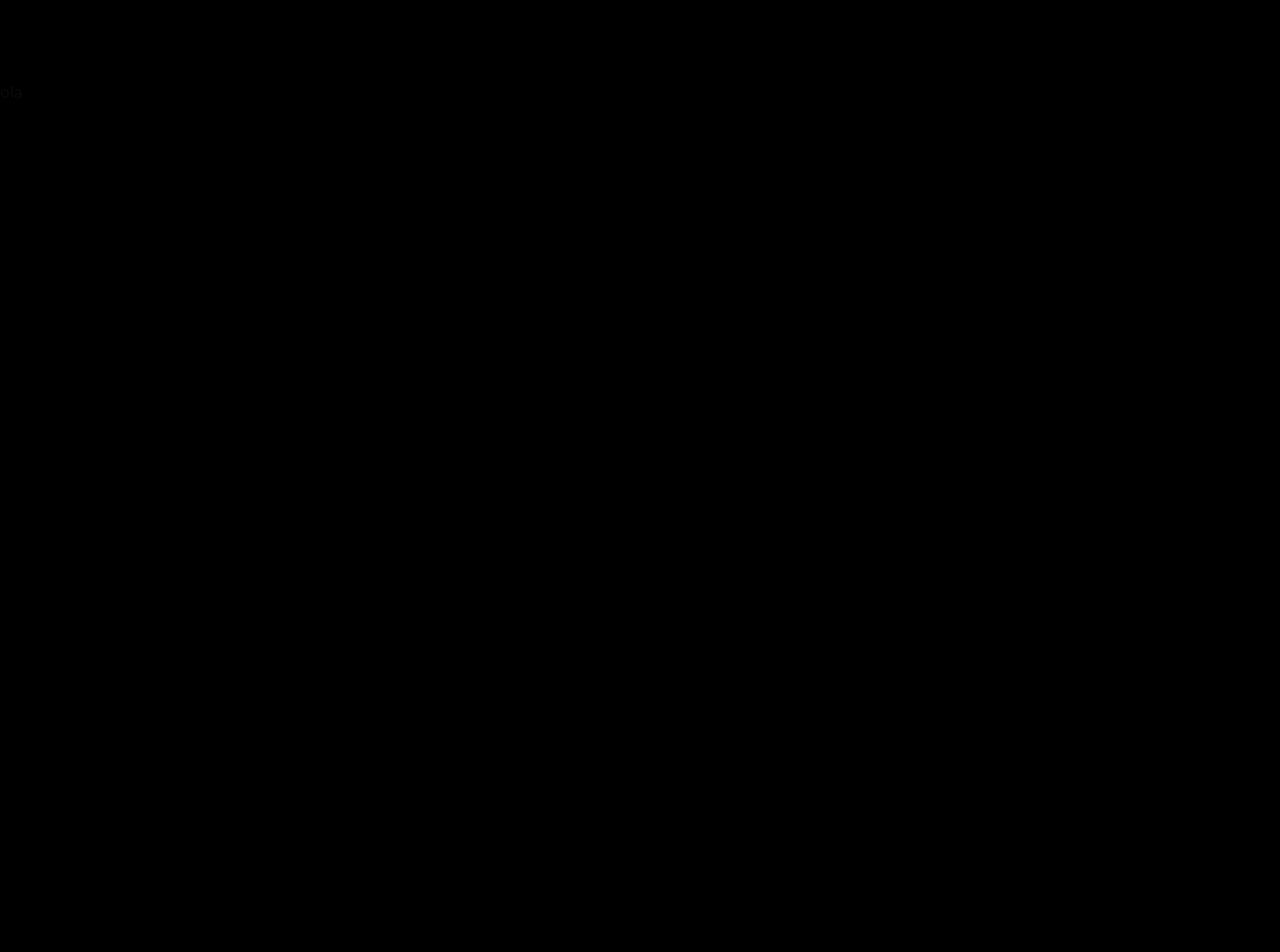
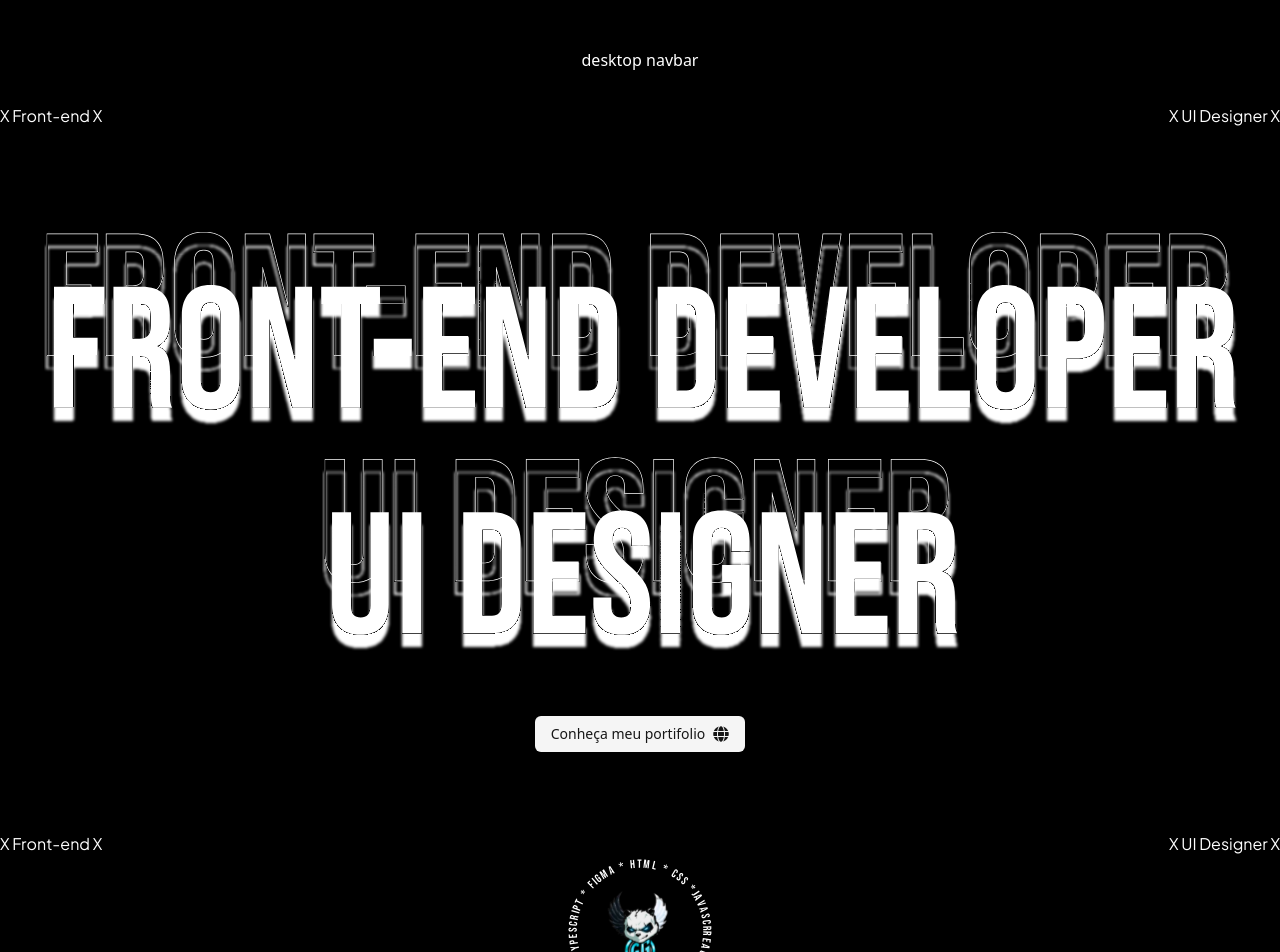
Before and after one commit to DevGustavoGantois/DevGustavoGantois_3.0, a Next.js app: page / in a window 1280 px wide. Shown: the top 952 px of the page. Before the commit the page ends 800 px from the top, so only its background shows below. Built offline with nearby package versions, Linux system fonts and the light colour scheme.

Commit message:
feat:Create HomeSection layout

```diff
--- a/src/app/globals.css
+++ b/src/app/globals.css
@@ -1,6 +1,18 @@
 @tailwind base;
 @tailwind components;
 @tailwind utilities;
+
+::-webkit-scrollbar {
+  width: 8px;
+  background-color: #000;
+  border-radius: 999px;
+}
+
+::-webkit-scrollbar-thumb {
+  background-color: #fff;
+  border-radius: 999px;
+  cursor: pointer;
+}
 
 @layer base {
   :root {
--- a/src/app/s-hero.tsx
+++ b/src/app/s-hero.tsx
@@ -1,9 +1,37 @@
+'use client'
+import { Button } from "@/components/ui/button";
+import Image from "next/image";
+import { FaGlobe } from 'react-icons/fa';
 
 
 export function HomeHero() {
     return (
         <section className="max-w-[1500px] p-6 lg:p-0 mx-auto">
-
+            <div className="hidden lg:flex justify-between mb-20">
+            <div>
+                <p className="text-white font-secondary animate-pulse">X Front-end X</p>
+            </div>
+            <div>
+                <p className="text-white font-secondary animate-pulse">X UI Designer X</p>
+            </div>
+            </div>
+            <div className="flex justify-center items-center flex-col gap-10 mt-20">
+            <Image src="/HomeCTA.svg" width={1200} height={1300} alt="" className="" />
+            <div className="mb-14 lg:mb-0">
+                <Button variant="secondary">Conheça meu portifolio <FaGlobe /></Button>
+            </div>
+            </div>
+            <div className="hidden lg:flex justify-between mt-20">
+            <div>
+                <p className="text-white font-secondary animate-pulse">X Front-end X</p>
+            </div>
+            <div>
+                <p className="text-white font-secondary animate-pulse">X UI Designer X</p>
+            </div>
+            </div>
+            <figure className="flex justify-center items-center">
+                <Image src="/LogoElipses.svg" alt="" width={150} height={100} className="w-[100px] lg:w-[150px]" />
+            </figure>
         </section>
     )
 }
--- a/src/components/global/header.tsx
+++ b/src/components/global/header.tsx
@@ -4,7 +4,7 @@ import { NavbarMobile } from "./navbar-mobile";
 export function Header() {
     return (
         <header className="max-w-[1500px] p-6 lg:p-0 mx-auto">
-            <div className="hidden lg:flex justify-center lg:mt-20">
+            <div className="hidden lg:flex justify-center lg:mt-12 lg:mb-8">
                 <Navbar />
             </div>
             <div className="mt-4 lg:hidden">
--- a/src/components/global/navbar.tsx
+++ b/src/components/global/navbar.tsx
@@ -1,7 +1,7 @@
 export function Navbar() {
     return (
-        <nav className="">
-
+        <nav className="text-white">
+            desktop navbar
         </nav>
     )
 }
```
Also changed, not shown: 1 other file (tests, documents, lock files or other folders).
